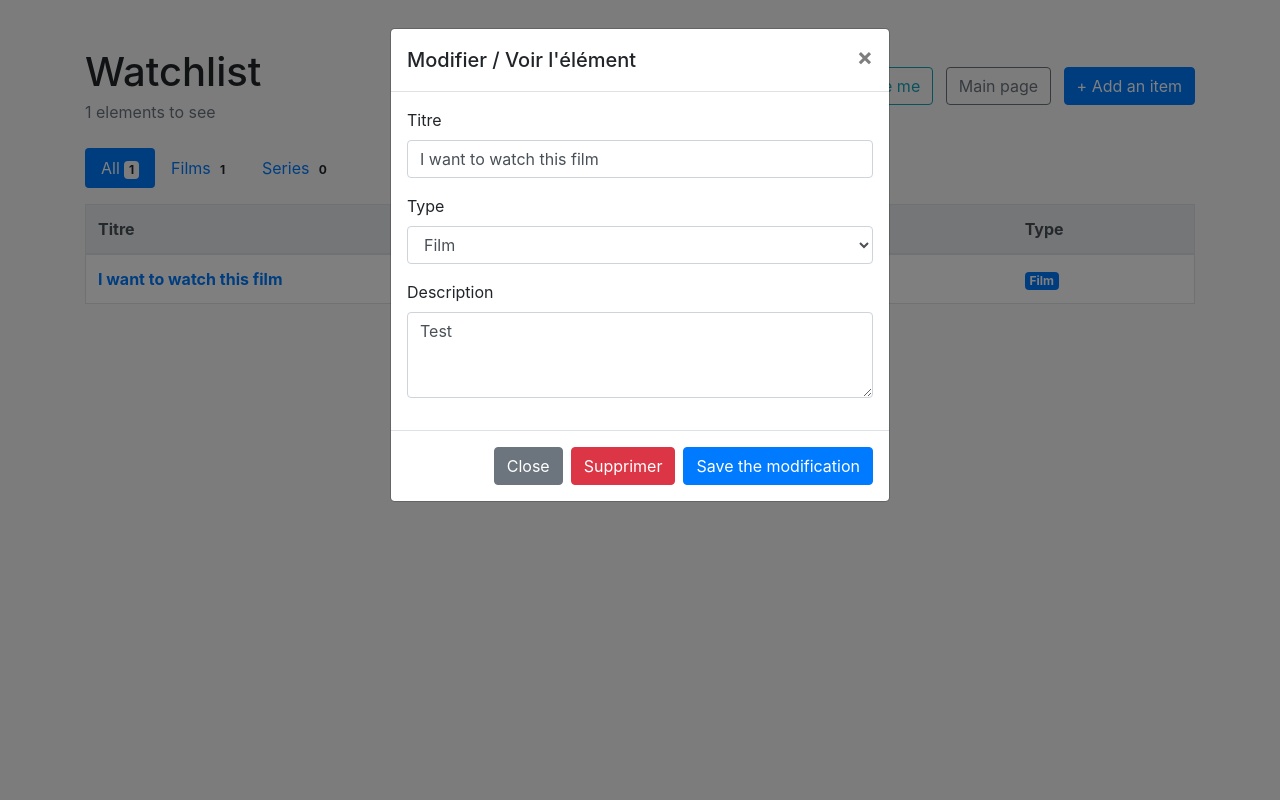
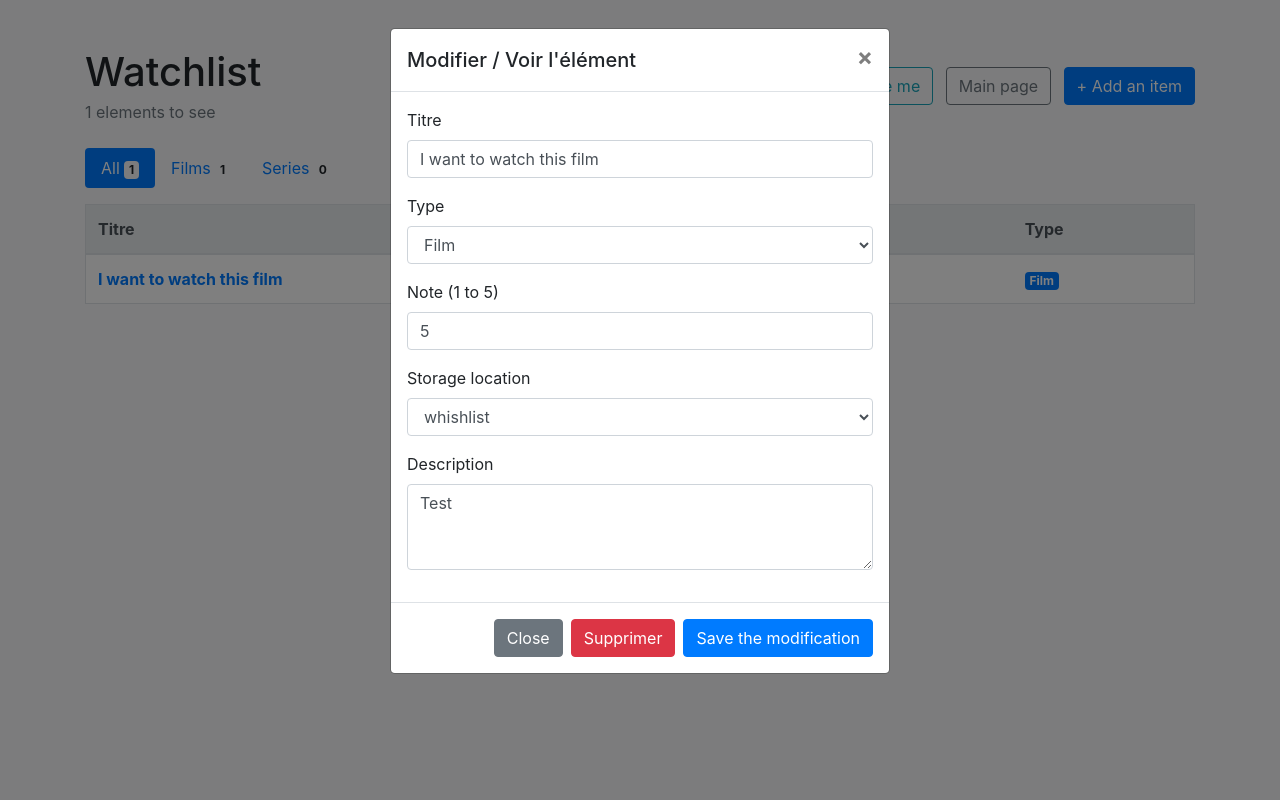
Before and after one commit to WBS-UWG/Project02DevOps, a Node server app: page /watchlist in a window 1280 px wide, after a click that opens the changed part. Run offline with Node 20, Linux system fonts and the light colour scheme; data comes from the database, SQL or seed files in the repository; both versions use the stored data as it was after the commit; some libraries are stand-ins or nearby versions.

Commit message:
[ADD & FIX] add the possibility to move item from whislist to watched list & fix how to handle the move of the item - Add the backend logic to update a record - FIx the UI of the whishlist to allow to enter a note when - ADD to the ui of the whislist a field to specify in which storage location it will be displayed

```diff
--- a/code/app.js
+++ b/code/app.js
@@ -1,6 +1,6 @@
 var express = require('express');
 var bodyParser = require('body-parser');
-const { connectToDB, closeDB, initDB, getItems, addItem, deleteItem } = require('./db');
+const { connectToDB, closeDB, initDB, getItems, addItem, deleteItem, updateItem } = require('./db');
 
 var app = express();
 
@@ -79,6 +79,32 @@ app.post('/items/delete', (req, res) => {
   });
 });
 
+app.post('/items/update', (req, res) => {
+  const id = Number.parseInt(req.body.id, 10);
+  const { title, description, rate, type, watchlist } = req.body;
+
+  if (!Number.isInteger(id) || id <= 0) {
+    return res.status(400).send('Invalid item ID.');
+  }
+
+  const updatedItem = {
+    id: id,
+    title: title ? title.trim() : "No Title",
+    description: description ? description.trim() : "",
+    rate: parseInt(rate, 10) || 3,
+    type: parseInt(type, 10) || 1,
+    watchlist: parseInt(watchlist, 10) === 1 ? 1 : 0
+  };
+
+  updateItem(db, updatedItem, (err) => {
+    if (err) {
+      console.error('Error updating item:', err.message);
+      return res.status(500).send('Error while updating the item.');
+    }
+    res.redirect('/watchlist');
+  });
+});
+
 app.get('/watchlist', renderItemsPage('page/watchlist', 1));
 app.get('/', renderItemsPage('page/landing', 0));
 
--- a/code/db.js
+++ b/code/db.js
@@ -64,11 +64,22 @@ const deleteItem = function(db, id, callback) {
     );
 };
 
+const updateItem = function(db, item, callback) {
+    db.run(
+        'UPDATE watch_items SET title = ?, description = ?, rate = ?, type = ?, watchlist = ? WHERE id = ?',
+        [item.title, item.description, item.rate, item.type, item.watchlist, item.id],
+        function(err) {
+            callback(err, this ? this.changes : 0);
+        }
+    );
+};
+
 module.exports = {
     connectToDB,
     closeDB,
     initDB,
     getItems,
     addItem,
+    updateItem,
     deleteItem,
 };
--- a/code/views/page/watchlist.ejs
+++ b/code/views/page/watchlist.ejs
@@ -65,7 +65,9 @@
                 data-id="<%= item.id %>"
                 data-title="<%= item.titre %>"
                 data-type="<%= item.type === 'film' ? '1' : '2' %>"
-                data-description="<%= item.description %>">
+                data-description="<%= item.description %>"
+                data-rate="<%= item.rate %>"
+                data-watchlist="<%= item.watchlist %>">
               <td class="font-weight-bold text-primary"><%= item.titre %></td>
               <td><%= item.description %></td>
               <td>
@@ -111,6 +113,19 @@
           </div>
 
           <div class="form-group">
+            <label for="modal-rate">Note (1 to 5)</label>
+            <input type="number" class="form-control" id="modal-rate" name="rate" min="1" max="5">
+          </div>
+
+          <div class="form-group">
+            <label for="modal-watchlist">Storage location</label>
+            <select class="form-control" id="modal-watchlist" name="watchlist">
+              <option value="0">Watched</option>
+              <option value="1">whishlist</option>
+            </select>
+          </div>
+
+          <div class="form-group">
             <label for="modal-description">Description</label>
             <textarea class="form-control" id="modal-description" name="description" rows="3"></textarea>
           </div>
@@ -139,12 +154,16 @@
     var title = button.data('title');
     var type = button.data('type');
     var description = button.data('description');
+    var rate = button.data('rate');
+    var watchlist = button.data('watchlist');
 
     var modal = $(this);
     modal.find('#modal-id').val(id);
     modal.find('#modal-title').val(title);
     modal.find('#modal-type').val(type);
     modal.find('#modal-description').val(description);
+    modal.find('#modal-rate').val(rate);
+    modal.find('#modal-watchlist').val(watchlist);
   });
 
   $('#surpriseMeBtn').on('click', function() {
```
Also changed, not shown: code/filmTracker.db.
